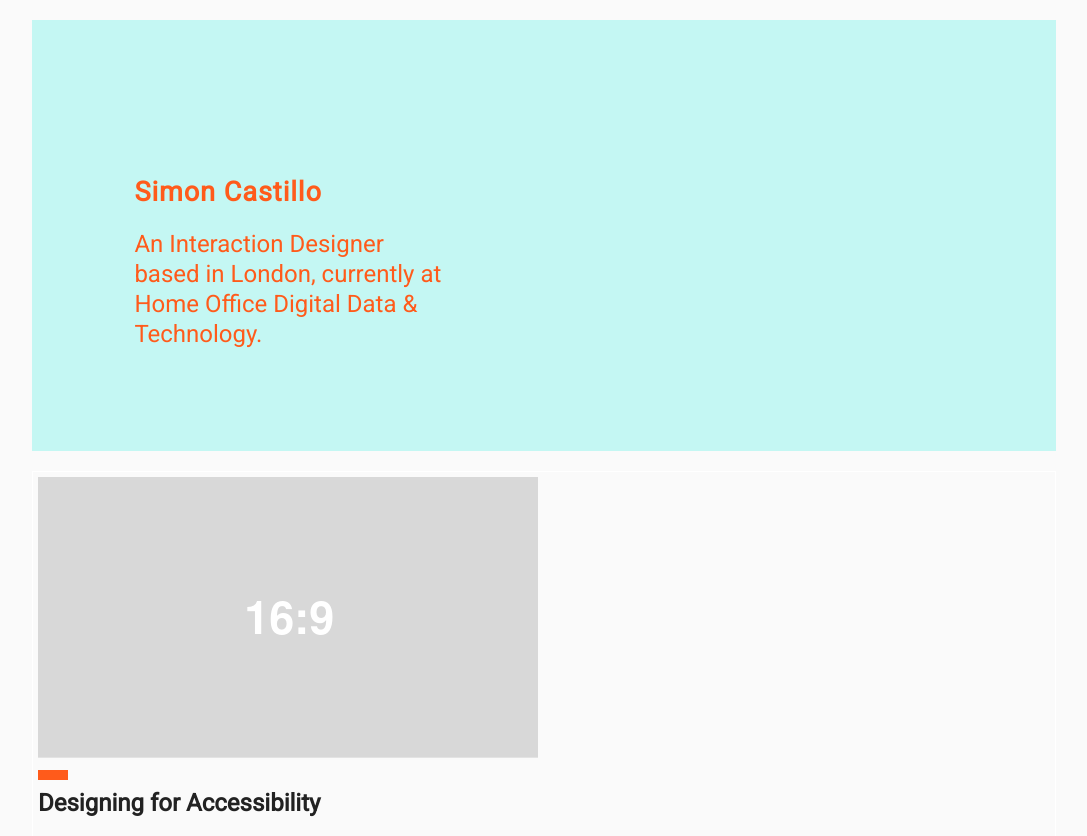
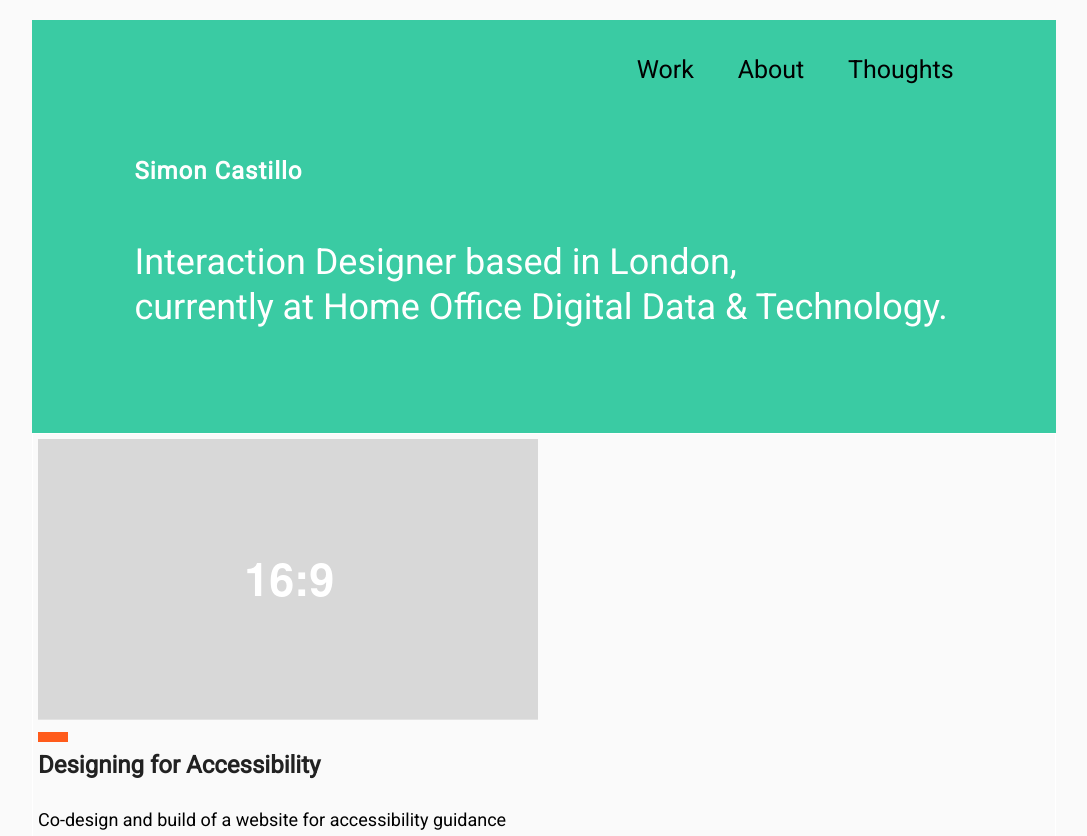
Before and after one commit to simon-castillo/portfolio, a website: page site/index.html in a window 1280 px wide. Shown: the top 836 px of the page, without its empty margins (96-1183 px from the left). Drawn offline with Linux system fonts and the light colour scheme; a web font is replaced by a local one.

Commit message:
change sketch

```diff
--- a/site/index.html
+++ b/site/index.html
@@ -35,16 +35,29 @@
 
   <div class=headerBackground>
 
+    <div class="row">
+      <div class="twelve columns">
+        <nav class=primaryNav>
+
+          <ul class="headerLinks">
+            <li><a href="index.html">Work</a></li>
+            <li><a href="about.html">About</a></li>
+            <li><a href="#">Thoughts</a></li>
+          </ul>
+        </nav>
+      </div>
+    </div>
+
       <div class="row">
-        <div class="six columns">
+        <div class="twelve columns">
           <h1 id="name">Simon Castillo</h1>
         </div>
       </div>
 
       <div class="row">
-        <div class="six columns">
-            <p id="homeBlurb">An Interaction Designer<br>based in London, currently
-            at <br> Home Office Digital Data & Technology.</p>
+        <div class="twelve columns">
+            <p id="homeBlurb">Interaction Designer based in London, <br> currently
+            at Home Office Digital Data & Technology.</p>
         </div>
       </div>
 
--- a/site/scss/partials/_skeleton.scss
+++ b/site/scss/partials/_skeleton.scss
@@ -32,9 +32,9 @@
 /* Home Header */
 
 .headerBackground {
-  background-color: #C4F7F3;
-  margin: 20px 0 20px 0 ;
-  padding: 10%;
+  background-color: #3ACBA3;
+  margin-top: 2%;
+  padding: 2% 10% 10% 10%;
 }
 
 /* Nav */
@@ -82,20 +82,21 @@
 /* Typography */
 
 #name {
-  color: #FF5B1B;
-  font-size: 2.7rem;
+  color: #FFF;
+  font-size: 2.4rem;
   font-family: "Roboto", "HelveticaNeue", "Helvetica Neue", Helvetica, Arial,
   sans-serif;
   font-weight: 700;
   text-align: left;
-  letter-spacing: 1px
+  letter-spacing: 1px;
+  margin-bottom: 5.4rem;
 }
 
 #homeBlurb {
-  color: #FF5B1B;
+  color: #FFF;
   text-align: left;
-  font-weight: regular;
-  font-size: 2.4rem;
+  font-weight: 400;
+  font-size: 3.6rem;
   line-height: 1.25;
   margin: 0;
   padding:0;
@@ -161,14 +162,14 @@
 /* For devices larger than 400px */
 @media (min-width: 400px) {
   .container {
-    width: 85%;
+    width: 80%;
     padding: 0; }
 }
 
 /* For devices larger than 550px */
 @media (min-width: 550px) {
   .container {
-    width: 80%; }
+    width: 80%;}
   .column,
   .columns {
     margin-left: 1%; }
```
Also changed, not shown: site/css/main.css, 1 other file.
